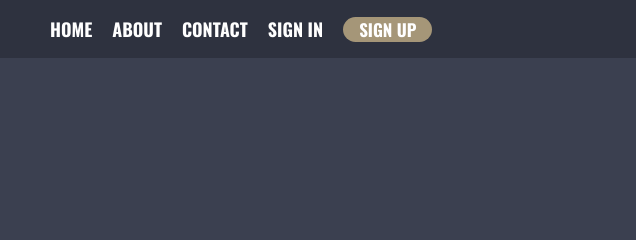
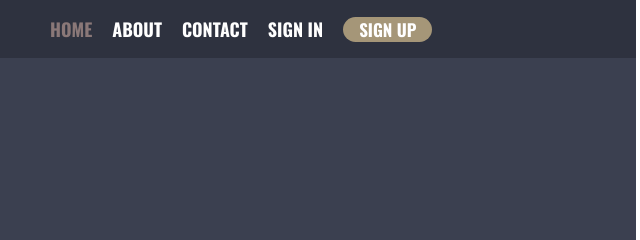
Before and after one commit to maundu55/final-challenge, a plain HTML site: page index.html in a window 1280 px wide. In both pictures the pointer is over the link "HOME". Shown: the top 240 px of the page, 604-1244 px from the left. Drawn offline with nearby package versions, Linux system fonts and the light colour scheme.

Commit message:
updated hover effect

```diff
--- a/style.css
+++ b/style.css
@@ -310,6 +310,9 @@ li{
 
 
 @media(min-width:815px){
+    .navbar li a:hover{
+        color: #8a7878;
+    }
 .text{
     display: flex;
     flex-direction: row;
```
